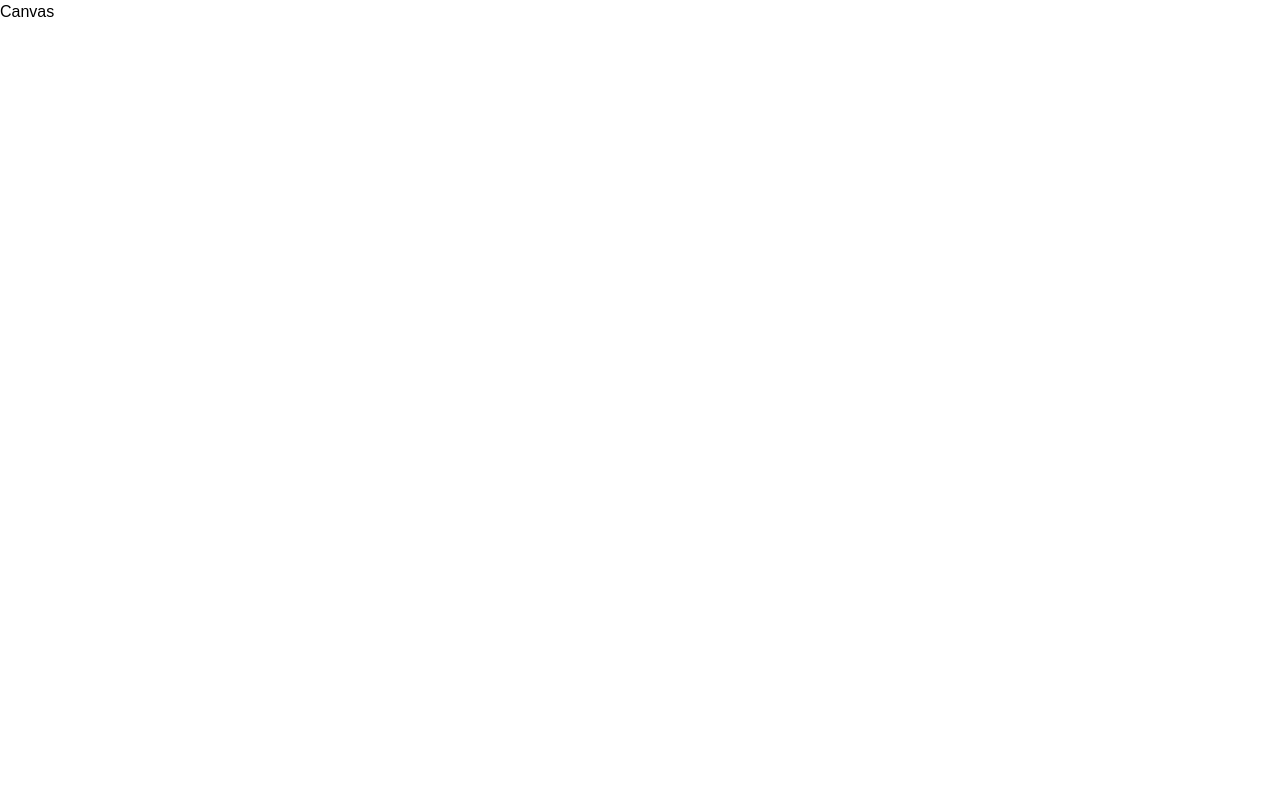
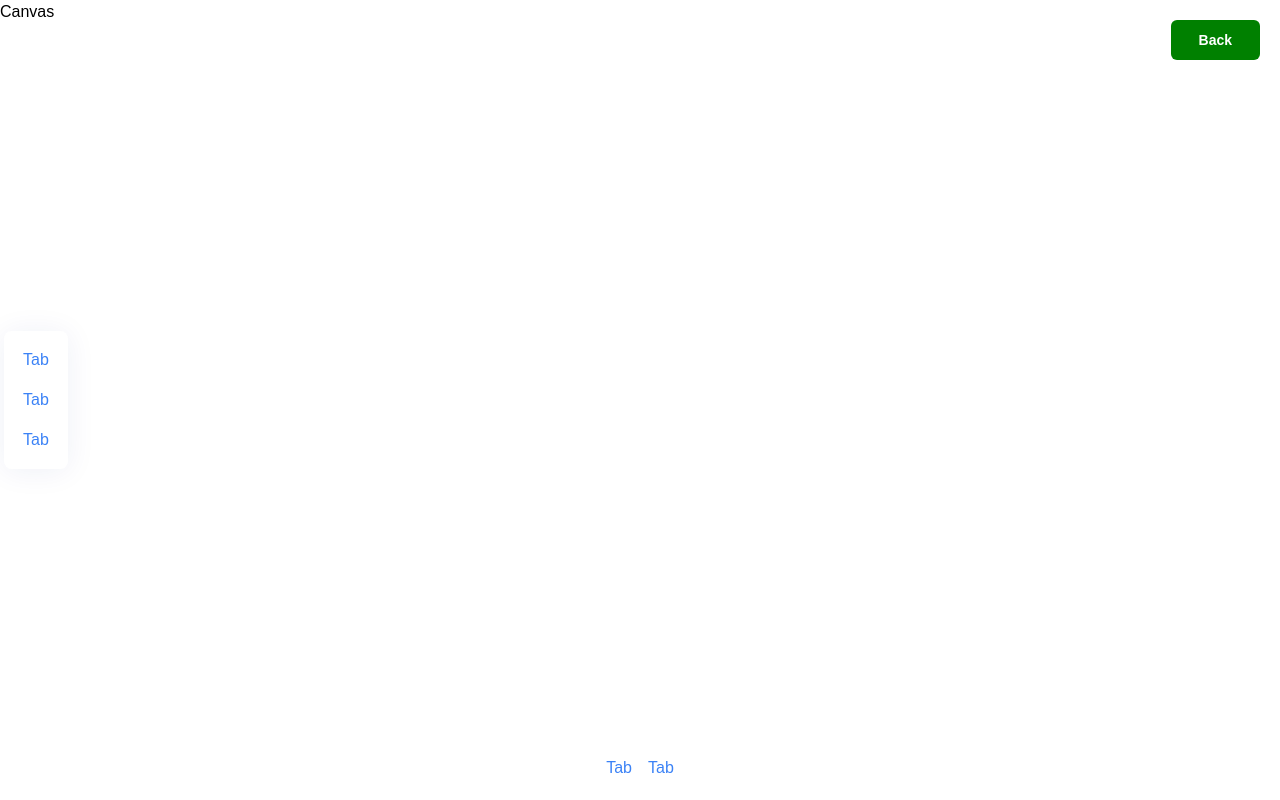
Before and after one commit to SamYusuf101/3dWebsite-AI, a React (Vite) app in the folder client/: page / in a window 1280 px wide. Both pictures are taken after a click on the button "Customize it". Built offline with nearby package versions, Linux system fonts and the light colour scheme; a web font is replaced by a local one.

Commit message:
editing the desidn page

```diff
--- a/client/src/assets/pages/Designer.jsx
+++ b/client/src/assets/pages/Designer.jsx
@@ -23,10 +23,41 @@
         <>
           <motion.div
             key="custom"
-            className="absolute top-0 left-0 z-10"
+            className="absolute top-0 left-0 z-10 "
             {...slideAnimation("left")}
           >
-            <div className="flex items-center"></div>
+            <div className="flex items-center min-h-screen ">
+              <div className="editortabs-container tabs">
+                {EditorTabs.map((tab) => (
+                  <Tab key={tab.name} tab={tab} handleClick={() => {}} />
+                ))}
+              </div>
+            </div>
+          </motion.div>
+          <motion.div
+            className="absolute z-10 right-5 top-5"
+            {...fadeAnimation}
+          >
+            <GetStarted
+              type="filled"
+              title="Back"
+              handleClick={() => (state.intro = true)}
+              customStyles="w-fit px-7 py-2.5 font-bold text-sm"
+            />
+          </motion.div>
+          <motion.div
+            className="filtertabs-container"
+            {...slideAnimation("up")}
+          >
+            {FilterTabs.map((tab) => (
+              <Tab
+                key={tab.name}
+                tab={tab}
+                isFilterTab
+                isActiveTab=""
+                handleClick={() => {}}
+              />
+            ))}
           </motion.div>
         </>
       )}
--- a/client/src/components/Tab.jsx
+++ b/client/src/components/Tab.jsx
@@ -1,7 +1,7 @@
 import React from "react";
 
 const Tab = () => {
-  return <div>Tab</div>;
+  return <div className="text-blue-500">Tab</div>;
 };
 
 export default Tab;
```
